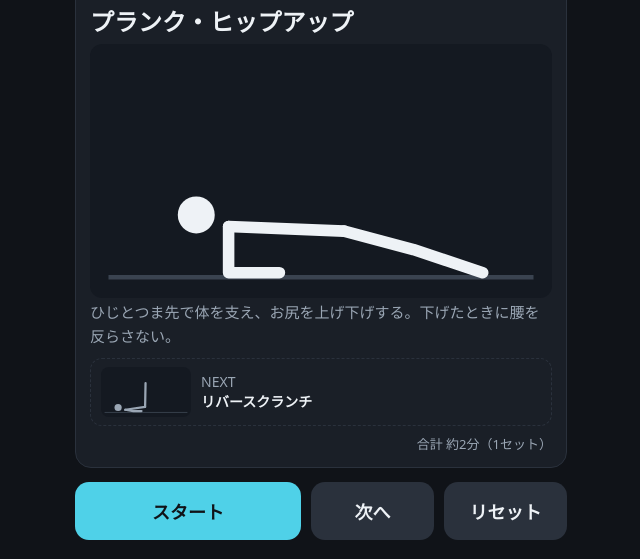
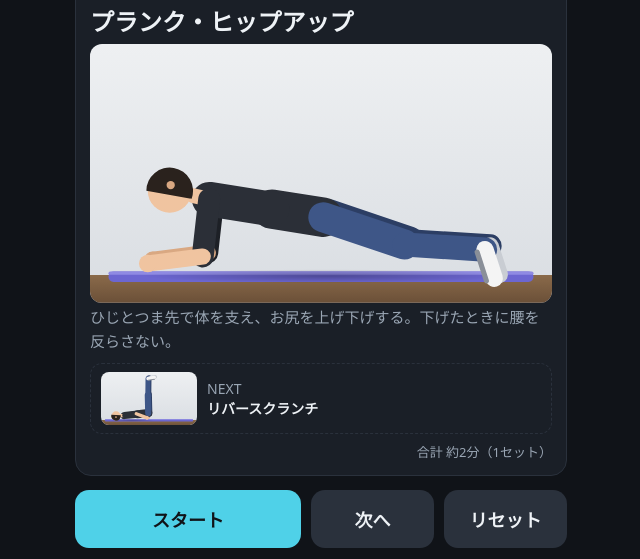
Before and after one commit to gamaushi/choi-tra, a plain HTML site: page index.html in a window 1280 px wide. Shown: the part 168-727 px from the top of the page, without its empty margins (319-959 px from the left). Drawn offline with Linux system fonts and the light colour scheme.

Commit message:
動きのイラストを関節付きの人体モデルに変更
Co-Authored-By: Claude Opus 5.5 <noreply@anthropic.com>
Claude-Session: https://claude.ai/code/session_01TqeBiWqQd5MSp8ocWExE15

```diff
--- a/index.html
+++ b/index.html
@@ -26,10 +26,10 @@ h1 small{color:var(--sub);font-weight:500;font-size:13px;margin-left:6px}
 .phase{display:inline-block;margin-top:10px;padding:3px 10px;border-radius:999px;font-size:13px;font-weight:700;background:var(--accent);color:#101318}
 .name{font-size:24px;font-weight:800;margin:6px 0 2px}
 .tip{color:var(--sub);font-size:15px;line-height:1.6;min-height:48px;margin:0}
-svg.fig{width:100%;height:auto;display:block;margin:6px 0 2px;background:#141921;border-radius:12px}
+svg.fig{width:100%;height:auto;display:block;margin:6px 0 2px;border-radius:12px}
 .next{display:flex;align-items:center;gap:10px;margin-top:10px;padding:8px 10px;border:1px dashed var(--line);border-radius:12px;font-size:14px;color:var(--sub)}
 .next b{color:var(--text)}
-.next svg{width:90px;flex:none;background:#141921;border-radius:8px}
+.next svg{width:96px;flex:none;border-radius:8px}
 .total{color:var(--sub);font-size:13px;margin-top:8px;text-align:right}
 .ctrl{display:flex;gap:10px;margin:14px 0}
 button{font:inherit;border:0;border-radius:14px;padding:16px 10px;font-size:18px;font-weight:800;cursor:pointer;color:#101318;background:var(--work)}
@@ -65,9 +65,9 @@ summary{cursor:pointer;font-weight:700;padding:6px 0}
   </div>
   <span class="phase" id="phase">スタート待ち</span>
   <div class="name" id="name"></div>
-  <svg class="fig" id="fig" viewBox="0 0 200 110"></svg>
+  <svg class="fig" id="fig" viewBox="0 0 200 112"></svg>
   <p class="tip" id="tip"></p>
-  <div class="next" id="nextBox"><svg id="nextFig" viewBox="0 0 200 110"></svg><div>NEXT<br><b id="nextName"></b></div></div>
+  <div class="next" id="nextBox"><svg id="nextFig" viewBox="0 0 200 112"></svg><div>NEXT<br><b id="nextName"></b></div></div>
   <div class="total" id="total"></div>
 </section>
 
@@ -94,54 +94,129 @@ summary{cursor:pointer;font-weight:700;padding:6px 0}
 </main>
 
 <script>
-// ---- 種目データ（姿勢は横から見た棒人間。A⇔Bを往復） ----
-const L = (o)=>o;
-const lying = {head:[38,90],sh:[54,95],hip:[100,95]};
+// ---- 種目データ（横から見た人体モデル。姿勢A⇔Bを往復） ----
+// 角度は度（0=右, 90=下, -90=上）。手首・足首の位置を指定すると、肘・膝は腕や脚の長さを保ったまま自動で曲がる。
+const SUP={hip:[100,91],torso:180,neck:180,face:-90,hand:[96,95.5],elbowHint:[0,-1],kneeHint:[-0.3,-1]};
+const PROP={hip:[100,91],torso:206,neck:236,face:-30,hand:[78,95],elbowHint:[-1,1],kneeHint:[-0.3,-1]};
 const EX = [
- {name:"プランク・ヒップアップ", tip:"ひじとつま先で体を支え、お尻を上げ下げする。下げたときに腰を反らさない。",
-  A:{head:[46,74],sh:[60,79],el:[60,99],ha:[82,99],hip:[110,81],kn:[140,89],ft:[170,99]},
-  B:{head:[50,78],sh:[62,82],el:[60,99],ha:[82,99],hip:[104,52],kn:[134,74],ft:[166,99]}, sp:1.3},
- {name:"リバースクランチ", tip:"仰向けで脚を天井に向け、お尻を少し浮かせて足を真上へ突き上げる。反動を使わない。",
-  A:{...lying,el:[72,98],ha:[90,98],kn:[103,70],ft:[106,44]},
-  B:{head:[38,90],sh:[54,95],el:[72,98],ha:[90,98],hip:[96,82],kn:[94,56],ft:[92,28]}, sp:1.2},
- {name:"バイシクルクランチ", tip:"手を頭の後ろに。自転車をこぐように膝を交互に胸へ引き寄せ、反対側のひじを近づける。",
-  A:{head:[42,76],sh:[56,86],el:[50,70],ha:[38,76],hip:[100,95],kn:[80,70],ft:[104,68],kn2:[130,90],ft2:[160,86]},
-  B:{head:[42,76],sh:[56,86],el:[50,70],ha:[38,76],hip:[100,95],kn:[130,90],ft:[160,86],kn2:[80,70],ft2:[104,68]}, sp:1.4},
- {name:"レッグレイズ", tip:"仰向けで両脚をそろえて上げ下げ。腰が浮くなら膝を少し曲げてもOK。下げきらずに止める。",
-  A:{...lying,el:[72,98],ha:[90,98],kn:[103,70],ft:[106,44]},
-  B:{...lying,el:[72,98],ha:[90,98],kn:[130,90],ft:[160,86]}, sp:0.9},
- {name:"ニーイン・ニーアウト", tip:"ひじをついて上体を起こし、膝を胸に引き寄せてから脚を伸ばす。足は床につけない。",
-  A:{head:[44,66],sh:[56,75],el:[62,97],ha:[80,99],hip:[100,95],kn:[84,70],ft:[110,78]},
-  B:{head:[44,66],sh:[56,75],el:[62,97],ha:[80,99],hip:[100,95],kn:[130,86],ft:[162,80]}, sp:1.2},
- {name:"レッグホールド", tip:"ひじをついて上体を起こし、脚を伸ばして床から少し浮かせたままキープ。息は止めない。",
-  A:{head:[44,66],sh:[56,75],el:[62,97],ha:[80,99],hip:[100,95],kn:[130,86],ft:[162,80]},
-  B:{head:[44,67],sh:[56,76],el:[62,97],ha:[80,99],hip:[100,95],kn:[130,87],ft:[162,84]}, sp:1.5},
+ {name:"プランク・ヒップアップ", tip:"ひじとつま先で体を支え、お尻を上げ下げする。下げたときに腰を反らさない。", sp:0.7,
+  A:{hip:[101,75],torso:189,neck:192,face:100,hand:[25,95],elbowHint:[1,1],ankle:[171,89],foot:72,kneeHint:[0,1]},
+  B:{hip:[103,50],torso:162,neck:178,face:95,hand:[25,95],elbowHint:[1,1],ankle:[166,88],foot:66,kneeHint:[0,1]}},
+ {name:"リバースクランチ", tip:"仰向けで脚を天井に向け、お尻を少し浮かせて足を真上へ突き上げる。反動を使わない。", sp:0.8,
+  A:{...SUP,ankle:[104,19],foot:-5},
+  B:{...SUP,hip:[97,80],torso:168,neck:175,face:-85,ankle:[92,8],foot:-12}},
+ {name:"バイシクルクランチ", tip:"手を頭の後ろに。自転車をこぐように膝を交互に胸へ引き寄せ、反対側のひじを近づける。", sp:0.75,
+  A:{...SUP,torso:200,neck:212,face:-58,hand:[30,70],elbowHint:[0.4,-1],ankle:[118,66],foot:20,ankle2:[166,70],foot2:-5},
+  B:{...SUP,torso:198,neck:210,face:-60,hand:[30,70],elbowHint:[0.4,-1],ankle:[166,70],foot:-5,ankle2:[118,66],foot2:20}},
+ {name:"レッグレイズ", tip:"仰向けで両脚をそろえて上げ下げ。腰が浮くなら膝を少し曲げてもOK。下げきらずに止める。", sp:0.45,
+  A:{...SUP,ankle:[111,19.5],foot:-75},
+  B:{...SUP,ankle:[170,80],foot:-5}},
+ {name:"ニーイン・ニーアウト", tip:"ひじをついて上体を起こし、膝を胸に引き寄せてから脚を伸ばす。足は床につけない。", sp:0.7,
+  A:{...PROP,ankle:[120,70],foot:25},
+  B:{...PROP,ankle:[168,74],foot:-5}},
+ {name:"レッグホールド", tip:"ひじをついて上体を起こし、脚を伸ばして床から少し浮かせたままキープ。息は止めない。", sp:0.5,
+  A:{...PROP,ankle:[168,73],foot:-8},
+  B:{...PROP,torso:205,ankle:[168,76],foot:-6}},
 ];
 
-// ---- 棒人間描画 ----
+// ---- 人体モデル描画 ----
 const NS="http://www.w3.org/2000/svg";
-function buildFig(svg){
+const LEN={torso:50,upper:25,fore:24,thigh:37,shin:35,neck:7,head:9.5,shoe:13};
+const COL={skin:"#f0c4a0",skinD:"#d9a882",shirt:"#2b2f37",shirtD:"#1d2026",pants:"#3e5687",pantsD:"#2c3e64",shoe:"#f4f4f4",shoeD:"#c9cdd3",sole:"#8a8f98",hair:"#2a221d"};
+const rad=d=>d*Math.PI/180;
+const ptA=(p,a,l)=>[p[0]+Math.cos(rad(a))*l,p[1]+Math.sin(rad(a))*l];
+// 2関節の逆運動学：base から target へ、長さ l1,l2。hint 方向に関節を曲げる
+function ik(base,target,l1,l2,hint){
+  const dx=target[0]-base[0],dy=target[1]-base[1];
+  const d=Math.min(Math.hypot(dx,dy),l1+l2-0.01),d2=Math.max(d,Math.abs(l1-l2)+0.01);
+  const th=Math.atan2(dy,dx),a=Math.acos(Math.min(1,Math.max(-1,(l1*l1+d2*d2-l2*l2)/(2*l1*d2))));
+  const c1=[base[0]+Math.cos(th+a)*l1,base[1]+Math.sin(th+a)*l1],c2=[base[0]+Math.cos(th-a)*l1,base[1]+Math.sin(th-a)*l1];
+  const m=[base[0]+Math.cos(th)*l1*Math.cos(a),base[1]+Math.sin(th)*l1*Math.cos(a)];
+  const s=c=>(c[0]-m[0])*hint[0]+(c[1]-m[1])*hint[1];
+  const j=s(c1)>=s(c2)?c1:c2;
+  const ja=Math.atan2(target[1]-j[1],target[0]-j[0]);
+  return [j,[j[0]+Math.cos(ja)*l2,j[1]+Math.sin(ja)*l2]];
+}
+function buildFig(svg,small){
   svg.innerHTML="";
-  const floor=document.createElementNS(NS,"line");
-  Object.entries({x1:8,y1:101,x2:192,y2:101,stroke:"#3a4350","stroke-width":2}).forEach(([k,v])=>floor.setAttribute(k,v));
-  svg.appendChild(floor);
-  const mk=(tag,attrs)=>{const e=document.createElementNS(NS,tag);for(const k in attrs)e.setAttribute(k,attrs[k]);svg.appendChild(e);return e};
-  const st={stroke:"currentColor","stroke-width":5,"stroke-linecap":"round","stroke-linejoin":"round",fill:"none"};
-  return {
-    leg2:mk("polyline",{...st,opacity:.55}),
-    arm:mk("polyline",st), body:mk("line",st), leg:mk("polyline",st),
-    head:mk("circle",{r:8,fill:"currentColor"})
-  };
+  const uid="g"+Math.random().toString(36).slice(2,7);
+  svg.insertAdjacentHTML("beforeend",`
+   <defs>
+    <linearGradient id="${uid}w" x1="0" y1="0" x2="0" y2="1"><stop offset="0" stop-color="#eef0f2"/><stop offset="1" stop-color="#d9dde2"/></linearGradient>
+    <linearGradient id="${uid}f" x1="0" y1="0" x2="0" y2="1"><stop offset="0" stop-color="#8a6a4a"/><stop offset="1" stop-color="#6b5038"/></linearGradient>
+    <radialGradient id="${uid}s"><stop offset="0" stop-color="#000" stop-opacity=".28"/><stop offset="1" stop-color="#000" stop-opacity="0"/></radialGradient>
+   </defs>
+   <rect width="200" height="112" fill="url(#${uid}w)"/>
+   <rect y="100" width="200" height="12" fill="url(#${uid}f)"/>
+   <rect x="8" y="98.5" width="184" height="4.5" rx="2.2" fill="#6c66d1"/>
+   <rect x="8" y="98.5" width="184" height="1.4" rx=".7" fill="#8f8ae3"/>`);
+  const g=document.createElementNS(NS,"g");svg.appendChild(g);
+  const mk=(tag,attrs)=>{const e=document.createElementNS(NS,tag);for(const k in attrs)e.setAttribute(k,attrs[k]);g.appendChild(e);return e};
+  const seg=(c,w)=>mk("line",{stroke:c,"stroke-width":w,"stroke-linecap":"round"});
+  const f={};
+  f.shadow=mk("ellipse",{fill:`url(#${uid}s)`,ry:3});
+  // 奥側（暗め）
+  f.arm2u=seg(COL.shirtD,9);f.arm2f=seg(COL.skinD,7);f.hand2=mk("circle",{r:3.6,fill:COL.skinD});
+  f.leg2t=seg(COL.pantsD,12.5);f.leg2s=seg(COL.pantsD,10);f.shoe2=seg(COL.shoeD,7.5);f.sole2=seg(COL.sole,2.2);
+  // 胴体
+  f.pelvis=mk("circle",{r:8,fill:COL.pants});
+  f.torso=seg(COL.shirt,17);f.chest=seg(COL.shirt,15);
+  f.neck=seg(COL.skin,6.5);
+  f.head=mk("circle",{r:LEN.head,fill:COL.skin});
+  f.hair=mk("path",{fill:COL.hair});
+  f.ear=mk("circle",{r:1.8,fill:COL.skinD});
+  // 手前側
+  f.leg1t=seg(COL.pants,13);f.leg1s=seg(COL.pants,10.5);f.shoe1=seg(COL.shoe,7.5);f.sole1=seg(COL.sole,2.2);
+  f.arm1u=seg(COL.shirt,9.5);f.arm1f=seg(COL.skin,7);f.hand1=mk("circle",{r:3.8,fill:COL.skin});
+  return f;
 }
-function lerp(a,b,t){return [a[0]+(b[0]-a[0])*t,a[1]+(b[1]-a[1])*t]}
+const L2=(e,a,b)=>{e.setAttribute("x1",a[0].toFixed(1));e.setAttribute("y1",a[1].toFixed(1));e.setAttribute("x2",b[0].toFixed(1));e.setAttribute("y2",b[1].toFixed(1))};
+const lerpN=(a,b,t)=>a+(b-a)*t, lerpP=(a,b,t)=>[lerpN(a[0],b[0],t),lerpN(a[1],b[1],t)];
+function mixPose(A,B,t){
+  const P={};
+  for(const k in A){const a=A[k],b=B[k]??a;P[k]=Array.isArray(a)?lerpP(a,b,t):typeof a==="number"?lerpN(a,b,t):a}
+  // 足首は腰を中心に「角度と距離」で補間（脚が弧を描いて自然に動く）
+  for(const k of ["ankle","ankle2"]){
+    const a=A[k]||A.ankle,b=B[k]||B.ankle;if(!a)continue;
+    const pa=[a[0]-A.hip[0],a[1]-A.hip[1]],pb=[b[0]-(B.hip||A.hip)[0],b[1]-(B.hip||A.hip)[1]];
+    let aa=Math.atan2(pa[1],pa[0]),ab=Math.atan2(pb[1],pb[0]);if(ab-aa>Math.PI)ab-=2*Math.PI;if(aa-ab>Math.PI)ab+=2*Math.PI;
+    const an=lerpN(aa,ab,t),d=lerpN(Math.hypot(...pa),Math.hypot(...pb),t);
+    P[k]=[P.hip[0]+Math.cos(an)*d,P.hip[1]+Math.sin(an)*d];
+  }
+  return P;
+}
 function drawFig(f,ex,t){
-  const P={}; for(const k in ex.A){P[k]=lerp(ex.A[k],ex.B[k]||ex.A[k],t)}
-  const s=p=>p.map(v=>v.toFixed(1)).join(",");
-  f.head.setAttribute("cx",P.head[0]);f.head.setAttribute("cy",P.head[1]);
-  f.body.setAttribute("x1",P.sh[0]);f.body.setAttribute("y1",P.sh[1]);f.body.setAttribute("x2",P.hip[0]);f.body.setAttribute("y2",P.hip[1]);
-  f.arm.setAttribute("points",[P.sh,P.el,P.ha].map(s).join(" "));
-  f.leg.setAttribute("points",[P.hip,P.kn,P.ft].map(s).join(" "));
-  f.leg2.setAttribute("points",P.kn2?[P.hip,P.kn2,P.ft2].map(s).join(" "):"");
+  const P=mixPose(ex.A,ex.B,t);
+  const hip=P.hip, sh=ptA(hip,P.torso,LEN.torso), mid=lerpP(hip,sh,.45);
+  const nk=ptA(sh,P.neck,LEN.neck), hc=ptA(nk,P.neck,LEN.head+1);
+  // 腕
+  const [el1,ha1]=ik(sh,P.hand,LEN.upper,LEN.fore,P.elbowHint);
+  const off=[2.2,-1.6];
+  const sh2=[sh[0]+off[0],sh[1]+off[1]],hip2=[hip[0]+off[0],hip[1]+off[1]];
+  const hT2=P.hand2||P.hand;
+  const [el2,ha2]=ik(sh2,[hT2[0]+off[0],hT2[1]+off[1]],LEN.upper,LEN.fore,P.elbow2Hint||P.elbowHint);
+  // 脚
+  const [kn1,an1]=ik(hip,P.ankle,LEN.thigh,LEN.shin,P.kneeHint);
+  const aT2=P.ankle2||P.ankle;
+  const [kn2,an2]=ik(hip2,[aT2[0]+off[0],aT2[1]+off[1]],LEN.thigh,LEN.shin,P.knee2Hint||P.kneeHint);
+  const ft1=ptA(an1,P.foot,LEN.shoe), ft2=ptA(an2,P.foot2??P.foot,LEN.shoe);
+  const soleOff=(a,ang,d)=>ptA(a,ang+90,d);
+  // 影
+  const xs=[hip[0],sh[0],an1[0],hc[0]];const minx=Math.min(...xs),maxx=Math.max(...xs);
+  f.shadow.setAttribute("cx",((minx+maxx)/2).toFixed(1));f.shadow.setAttribute("cy","100.5");f.shadow.setAttribute("rx",((maxx-minx)/2+12).toFixed(1));
+  L2(f.arm2u,sh2,el2);L2(f.arm2f,el2,ha2);f.hand2.setAttribute("cx",ha2[0]);f.hand2.setAttribute("cy",ha2[1]);
+  L2(f.leg2t,hip2,kn2);L2(f.leg2s,kn2,an2);L2(f.shoe2,an2,ft2);
+  const fa2=P.foot2??P.foot;L2(f.sole2,soleOff(an2,fa2,3.6),soleOff(ft2,fa2,3.6));
+  f.pelvis.setAttribute("cx",hip[0]);f.pelvis.setAttribute("cy",hip[1]);
+  L2(f.torso,hip,mid);L2(f.chest,mid,sh);
+  L2(f.neck,sh,nk);
+  f.head.setAttribute("cx",hc[0]);f.head.setAttribute("cy",hc[1]);
+  // 髪：顔の反対側を覆う半円＋頭頂
+  const r=LEN.head+0.6,hb=P.face+180, a1=rad(hb-100),a2=rad(hb+100);
+  f.hair.setAttribute("d",`M${(hc[0]+Math.cos(a1)*r).toFixed(1)},${(hc[1]+Math.sin(a1)*r).toFixed(1)} A${r},${r} 0 1 1 ${(hc[0]+Math.cos(a2)*r).toFixed(1)},${(hc[1]+Math.sin(a2)*r).toFixed(1)} Z`);
+  const ea=ptA(hc,hb,2.5);f.ear.setAttribute("cx",ea[0]);f.ear.setAttribute("cy",ea[1]);
+  L2(f.leg1t,hip,kn1);L2(f.leg1s,kn1,an1);L2(f.shoe1,an1,ft1);L2(f.sole1,soleOff(an1,P.foot,3.6),soleOff(ft1,P.foot,3.6));
+  L2(f.arm1u,sh,el1);L2(f.arm1f,el1,ha1);f.hand1.setAttribute("cx",ha1[0]);f.hand1.setAttribute("cy",ha1[1]);
 }
 
 // ---- 設定 ----
```
